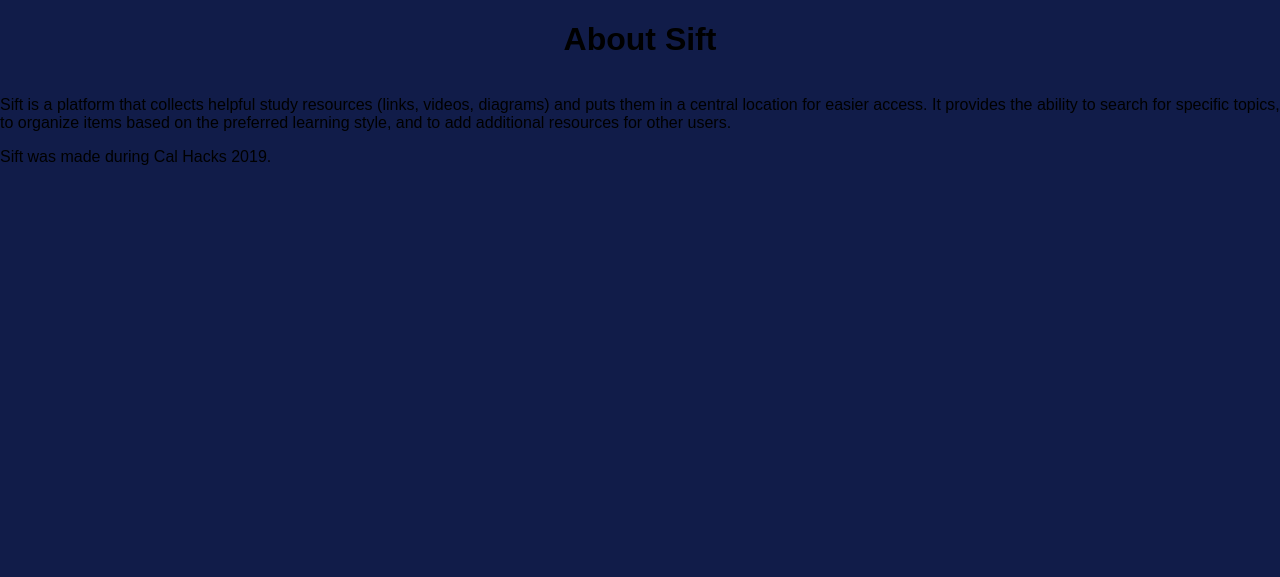
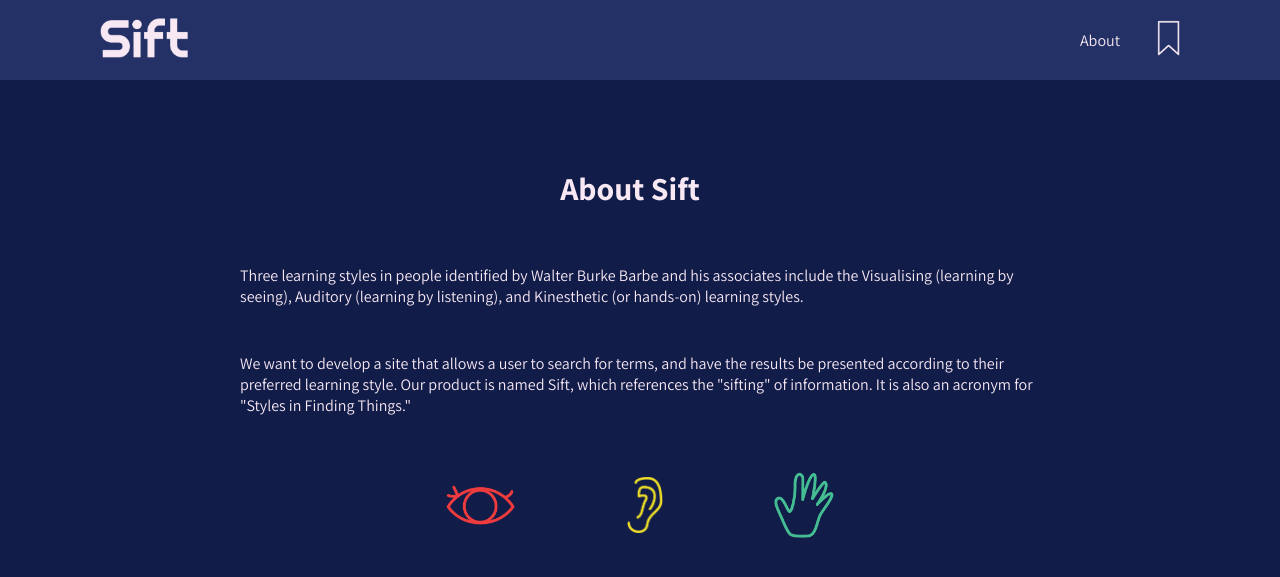
Before and after one commit to jcking1034/CalHacks2019, a Flask app: page /about in a window 1280 px wide. Shown: the top 577 px of the page. Run offline with Flask 2, Linux system fonts and the light colour scheme; some libraries are stand-ins or nearby versions.

Commit message:
Big Steps

```diff
--- a/src/app/static/script.js
+++ b/src/app/static/script.js
@@ -1,9 +1,17 @@
+window.onload = function(){
+  document.getElementById("save").onmouseover = function(evt){
+    document.getElementById("save").src = "/static/images/save2.png";
+  }
+  document.getElementById("save").onmouseout = function(evt){
+    document.getElementById("save").src = "/static/images/save.png";
+  }
+}
+
 /* Code to get search bar text */
 var uSearch;  // uSearch now has the search value
 
-window.onload = function(){
-  changeStyle();
-  document.getElementById("uInput").onblur = function(evt){
+function startSearch(){
+  document.getElementById("search").onclick = function(evt){
     uSearch = document.getElementById("uInput").value;
     get_list("http://127.0.0.1:5000/", uSearch, curTab);
   }
--- a/src/app/static/stylesheet.css
+++ b/src/app/static/stylesheet.css
@@ -4,6 +4,7 @@ body {
   background: #111C49;
   font-family: 'Assistant', sans-serif;
   overflow-x:hidden;
+  color:#F7E8F3;
 }
 
 div {
@@ -33,34 +34,67 @@ aside{
 
 /** Typography ************************/
 
-nav p a:first-child{
-  padding-right: 26px;
+#about h1, #bookmarks h1{
+  width:100%;
+  text-align: center;
+  align-self: center;
+  max-width: 800px;
+  padding:140px 0 0 0 ;
+  font-size: 2em;
+  color: #F7E8F3;
+  padding-bottom: 20px;
 }
 
-nav p a{
+#about p, #bookmarks p{
+  align-self: center;
+  max-width: 800px;
+  padding:10px;
+  color: #F7E8F3;
+  padding-bottom: 20px;
+}
+
+nav section a{
   text-decoration:none;
   color:#F7E8F3;
   transition: width 0.5s, height 0.5s;
 }
 
-nav p a:hover{
+nav section a:hover{
   font-weight:700;
   transition: width 0.5s, height 0.5s;
 }
 
-nav p{
+nav section{
   padding-right: 100px;
+  width: 100px;
+  display:flex;
+  flex-direction: row;
+  align-items: center;
+  justify-content: space-between;
 }
 
 #searchbar{
   display: flex;
   align-items: center;
   margin: 180px 0 120px 0;
-  padding: 5px 20px 5px 20px;
+  padding: 0 0 0 20px;
   background: #243166;
   width:360px;
   height:40px;
   border-radius:25px;
+}
+
+#searchbar p{
+  display: flex;
+  align-items: center;
+  justify-content:center;
+  height: inherit;
+  padding-right:5px;
+  width:200px;
+  background:#F7E8F3;
+  color: #243166;
+  font-weight: 700;
+  border-radius: 0 25px 25px 0;
 }
 
 input{
@@ -83,8 +117,7 @@ input:focus{
 }
 
 #save{
-  position: relative;
-  left: 60px;
+  height: 36px;
 }
 
 /** Images ************************/
@@ -127,20 +160,29 @@ input:focus{
   z-index: 1;
 }
 
-#see img{
+#see img, .see{
   height: 40px;
   padding: 20px;
 }
 
-#hear img{
+#hear img, .hear{
   width: 36px;
   padding: 20px;
 }
 
-#physical img{
+#physical img, .phys{
   width: 60px;
   padding: 20px;
 }
+
+.trio{
+  display: flex;
+  flex-direction: row;
+  align-items: center;
+  justify-content: space-around;
+  max-width: 500px;
+}
+
 
 .listItem {
   width: 30%;
--- a/src/app/templates/about.html
+++ b/src/app/templates/about.html
@@ -5,35 +5,33 @@
   <meta charset="utf-8">
   <title>About Sift</title>
   <link rel="icon" href="/static/images/hand.png">
-  <link href="/static/reset.css?q=1280549713" rel="stylesheet">
-  <link href="/static/stylesheet.css?q=1280549713" rel="stylesheet">
-  <script src="/static/script.js?q=1280549713"></script>
+  <link href="/static/reset.css?q=1900000001" rel="stylesheet">
+  <link href="/static/stylesheet.css?q=1900000001" rel="stylesheet">
+  <link href="https://fonts.googleapis.com/css?family=Assistant:400,700&display=swap" rel="stylesheet">
+
+  <script src="/static/script.js?q=1900000001"></script>
 </head>
 
-<body>
+<body id="about">
   <div>
-    <header>
-      <h1>About Sift</h1>
-    </header>
+    <nav>
+      <a href="/"><img id="logo" src="/static/images/logo.png" alt="logo"></a>
+      <section>
+        <a href="/about">About</a>
+        <a href="/bookmarks"><img id="save" src="/static/images/save.png" alt="save"></a>
+      </section>
+    </nav>
 
     <section>
-      <p>
-          Sift is a platform that collects helpful study resources (links, videos, diagrams) and
-        puts them in a central location for easier access. It provides the ability to search for
-        specific topics, to organize items based on the preferred learning style, and to add
-        additional resources for other users.
-      </p>
-      <p>
-          Sift was made during Cal Hacks 2019.
-      </p>
+      <h1>About Sift</h1>
+      <p>Three learning styles in people identified by Walter Burke Barbe and his associates include the Visualising (learning by seeing), Auditory (learning by listening), and Kinesthetic (or hands-on) learning styles.</p><p>We want to develop a site that allows a user to search for terms, and have the results be presented according to their preferred learning style. Our product is named Sift, which references the "sifting" of information. It is also an acronym for "Styles in Finding Things."</p>
     </section>
 
-    <section>
-
-    </section>
-
-    <footer>
-    </footer>
+    <aside class="trio">
+      <img class="see" src="/static/images/eye.png" alt="eye">
+      <img class="hear" src="/static/images/ear.png" alt="ear">
+      <img class="phys" src="/static/images/hand.png" alt="hand">
+    </aside>
   </div>
 </body>
 
--- a/src/app/views.py
+++ b/src/app/views.py
@@ -17,6 +17,11 @@ def support():
 @app.route('/about')
 def about():
     return render_template('about.html')
+
+
+@app.route('/bookmarks')
+def bookmarks():
+    return render_template('bookmarks.html')
 
 
 # Example: http://127.0.0.1:5000/list?page=good&tag=visual
@@ -47,7 +52,12 @@ def add_item():
     elif not link:
         return 'No link given'
 
-    new_item = pd.DataFrame({'page': [page], 'tag': [tag], 'name': [name], 'link': [link]})
+    new_item = pd.DataFrame({
+        'page': [page.lower()],
+        'tag': [tag.lower()],
+        'name': [name.lower()],
+        'link': [link.lower()]
+        })
 
     data = pd.read_csv('./data.csv')
     data = data.append(new_item)
@@ -63,7 +73,7 @@ def add_item():
 def get_list_dict(page, tag):
     ''' This function needs to get the names and links for page '''
     data = pd.read_csv('./data.csv')
-    p = data[(data['page'] == page) & (data['tag'] == tag)]
+    p = data[(data['page'] == page.lower()) & (data['tag'] == tag)]
     names = list(p['name'])
     links = list(p['link'])
 
```
Also changed, not shown: src/app/templates/bookmarks.html (added, +41 -0 lines), src/app/templates/index.html (+17 -10 lines), src/app/templates/support.html (deleted, +0 -46 lines), src/app/static/images/save2.png (added).
